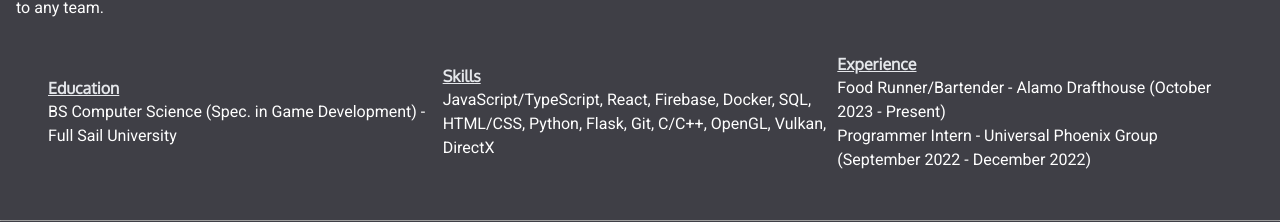
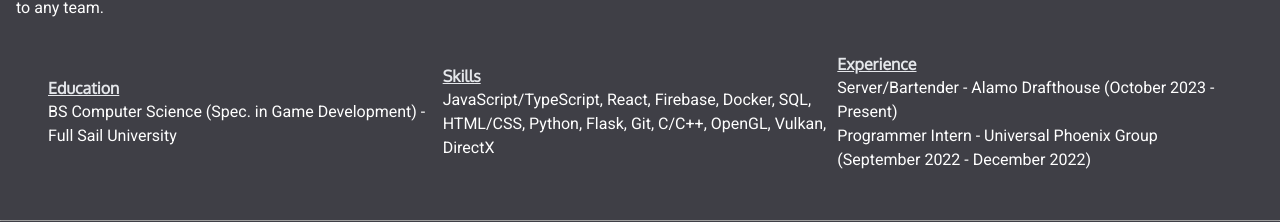
Before and after one commit to Lii02/portfolio, a React (Vite) app: page / in a window 1280 px wide. Shown: the part 285-507 px from the top of the page. Built offline with nearby package versions, Linux system fonts and the light colour scheme.

Commit message:
Updated role

```diff
--- a/src/components/about.tsx
+++ b/src/components/about.tsx
@@ -46,7 +46,7 @@ function About() {
             Experience
           </h2>
           <p>
-            Food Runner/Bartender - Alamo Drafthouse (October 2023 - Present)
+            Server/Bartender - Alamo Drafthouse (October 2023 - Present)
             <br />
             Programmer Intern - Universal Phoenix Group (September 2022 - December 2022)
           </p>
```
